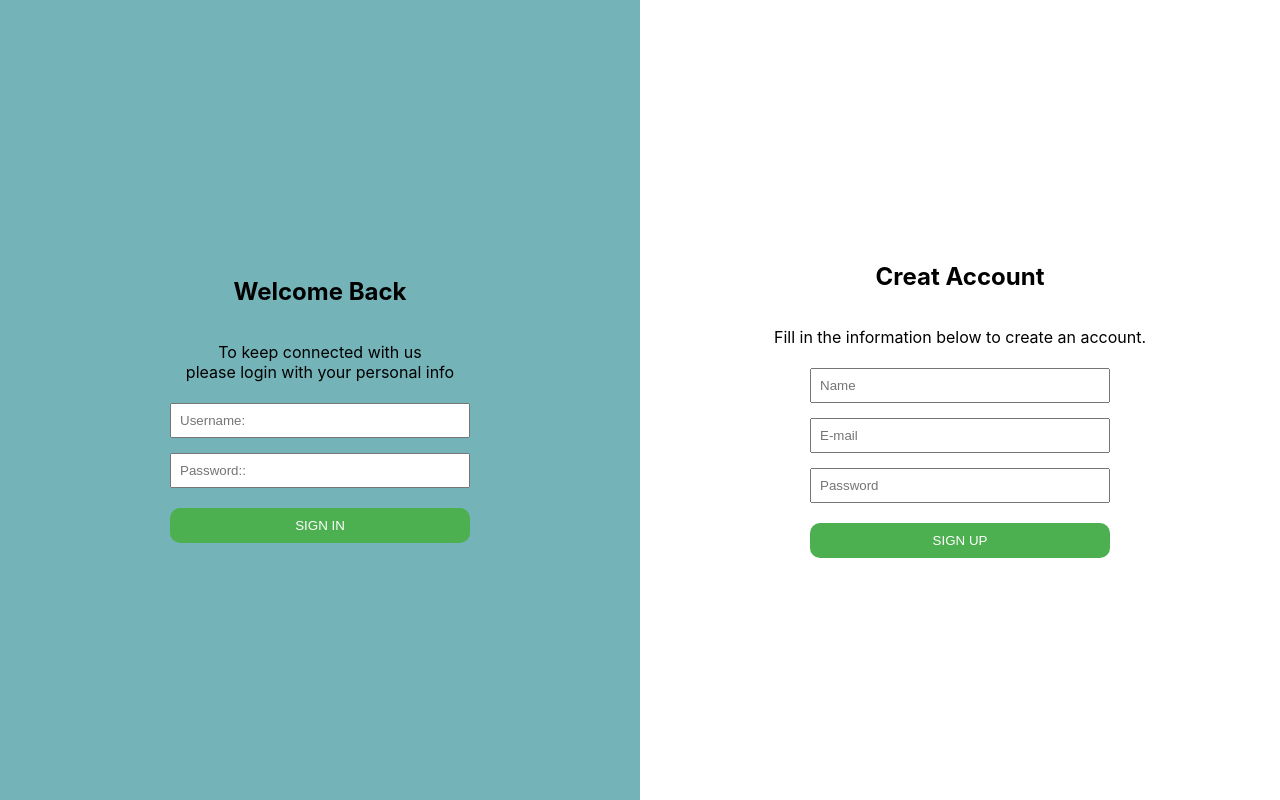
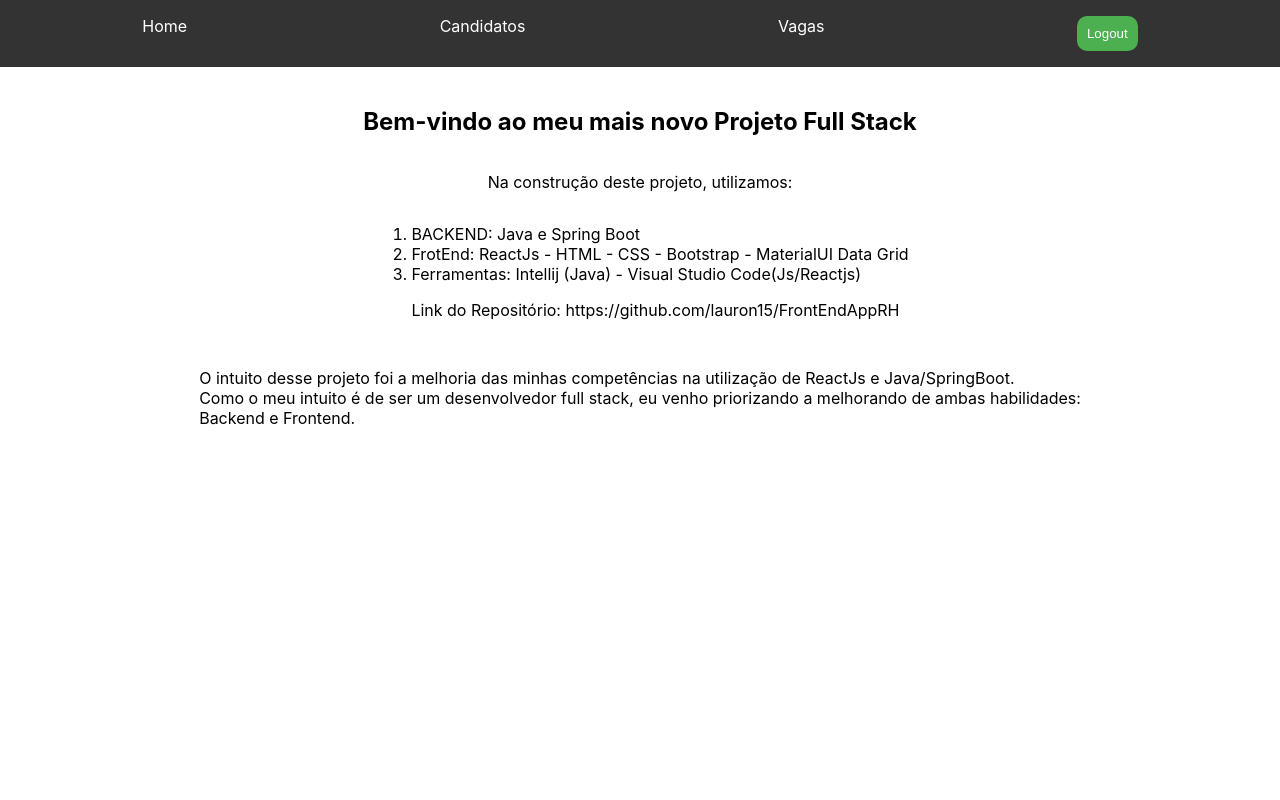
Before and after one commit to lauron15/FrontEndAppRH, a React (Create React App) app: page /home in a window 1280 px wide. Before the commit this address led to /. Built offline with nearby package versions, Linux system fonts and the light colour scheme; sample sign-in values are in the browser's storage.

Commit message:
Data Gride Candidatos

```diff
--- a/src/App.js
+++ b/src/App.js
@@ -4,26 +4,30 @@ import Login from './componentes/Login';
 import Home from './componentes/Home';
 import Navbar from './componentes/Navbar';
 import Vagas from './componentes/Vagas';
+import Candidatos from './componentes/Candidatos';
 
 function App() {
-  const [isAuthenticated, setIsAuthenticated] = useState(false);
-
-  const handleLoginSuccess = () => {
-    setIsAuthenticated(true);
-  };
-
   return (
     <div className="App">
       <Router>
-        {isAuthenticated && <Navbar />}
+        <Navbar />
         <Routes>
-          <Route path="/" element={<Login onLoginSuccess={handleLoginSuccess} />} />
-          <Route path="/vagas" Component={Vagas} />
-          {isAuthenticated ? (
-            <Route path="/home" element={<Home />} />
-          ) : (
-            <Route path="*" element={<Navigate to="/" replace />} />
-          )}
+          {!localStorage.getItem("token") ?
+            <>
+              <Route path="/" element={<Login />} />
+              <Route path="*" element={<Navigate to="/" replace />} />
+            </>
+            : null}
+          {localStorage.getItem("token") ?
+            <>
+              <Route path="/vagas" Component={Vagas} />
+              <Route path="/home" element={<Home />} />
+              <Route path="/candidatos" element={<Candidatos />} />
+            </>
+            : null}
+
+
+
         </Routes>
       </Router>
     </div>
--- a/src/componentes/Home.js
+++ b/src/componentes/Home.js
@@ -2,14 +2,29 @@ import React from "react";
 
 const Home = () => {
     return (
-        <div>
-            <h2>Bem-vindo ao meu Projeto Full Stack</h2>
+        <div style={{
+            flex: 1,
+            display: 'flex',
+            flexDirection: 'column',
+            alignItems: 'center',
+            justifyContent: 'center',
+            backgroundColor: '#ffffff',
+            padding: '20px'
+        }}>
+            <h2>Bem-vindo ao meu mais novo Projeto Full Stack</h2>
             <p>Na construção deste projeto, utilizamos:</p>
             <ol>
-                <li>Java e Spring Boot</li>
-                <li>ReactJs - HTML - CSS - Bootstrap</li>
+                <li>BACKEND: Java e Spring Boot </li>
+                <li>FrotEnd: ReactJs - HTML - CSS - Bootstrap - MaterialUI Data Grid</li>
+                <li>Ferramentas: Intellij (Java) - Visual Studio Code(Js/Reactjs) </li>
+                <p>Link do Repositório: https://github.com/lauron15/FrontEndAppRH</p>
             </ol>
-            <p>Este é o meu Home.</p>
+
+            <p>O intuito desse projeto foi a melhoria das minhas competências na utilização de ReactJs e Java/SpringBoot.
+                <br></br> Como o meu intuito é de ser um desenvolvedor full stack, eu venho priorizando a melhorando de ambas habilidades:
+                <br></br> Backend e Frontend.
+            </p>
+
         </div>
     );
 };
--- a/src/componentes/Login.js
+++ b/src/componentes/Login.js
@@ -1,10 +1,18 @@
-import React, { useState } from 'react';
+import React, { useEffect, useState } from 'react';
 import { useNavigate } from 'react-router-dom';
 
 function Login() {
     const [username, setUsername] = useState('');
+    const [usernameCadastro, setUsernameCadastro] = useState('');
     const [password, setPassword] = useState('');
+    const [passwordCadastro, setPasswordCadastro] = useState('');
+    const [email, setEmail] = useState('');
+    const [emailCadastro, setEmailCadastro] = useState('');
     const [errorMessage, setErrorMessage] = useState('');
+    const [errorMessageCadastro, setErrorMessageCadastro] = useState('');
+
+    const [loading, setLoading] = useState(false);
+
     const navigate = useNavigate();
 
     const handleLogin = async (e) => {
@@ -16,18 +24,21 @@ function Login() {
         }
 
         try {
-            const response = await fetch('http://localhost:8080/usuario', {
+            const response = await fetch('http://localhost:8080/usuario/login', {
                 method: 'POST',
                 headers: {
                     'Content-Type': 'application/json',
                 },
-                body: JSON.stringify({ nome: username, senha: password }),
+                body: JSON.stringify({ nome: username, senha: password, email: email }),
             });
 
 
             if (response.ok) {
-                console.log("Chegou aqui");
-                navigate('/vagas');
+                const data = await response.json(); // Captura os dados JSON da resposta
+                localStorage.setItem("token", data); // Exemplo de uso do token
+                window.alert("Usuário logado com sucesso.");
+                navigate('/home');
+                document.location.reload(); // Atualiza a página, se necessário
             } else {
                 setErrorMessage('Usuário ou senha incorretos!');
             }
@@ -37,9 +48,50 @@ function Login() {
         }
     };
 
-    const redirectCadastro = () => {
-        navigate('/vagas')
-    }
+
+    const handleCadastro = async (e) => {
+        e.preventDefault(); // Evita o comportamento padrão de recarregar a página
+
+        if (!usernameCadastro || !passwordCadastro || !email) {
+            setErrorMessageCadastro('Por favor, preencha os campos corretamente.');
+            return;
+        }
+
+        if (loading == true)
+            window.alert("Carregando.")
+        else
+            try {
+                setLoading(true);
+
+                const response = await fetch('http://localhost:8080/usuario', {
+                    method: 'POST',
+                    headers: {
+                        'Content-Type': 'application/json',
+                    },
+                    body: JSON.stringify({ nome: usernameCadastro, senha: passwordCadastro, email: emailCadastro }),
+                });
+
+
+                if (response.ok) {
+                    console.log(response);
+                    setEmailCadastro("");
+                    setUsernameCadastro("");
+                    setPasswordCadastro("");
+                    setLoading(false);
+                    window.alert("Usuário criado com sucesso!.")
+
+                } else {
+                    setErrorMessageCadastro('Usuário ou senha incorretos!');
+                    setLoading(false);
+                }
+            } catch (error) {
+                console.error('Erro ao tentar logar:', error);
+                setErrorMessage('Erro ao fazer login. Tente novamente.');
+            }
+    };
+
+
+    useEffect(() => { }, [email, usernameCadastro, passwordCadastro])
 
     return (
         <div style={{
@@ -78,6 +130,12 @@ function Login() {
                         required
                     />
 
+                    <input type="email"
+                        placeholder="E-mail"
+                        value={email}
+                        onChange={(e) => setEmail(e.target.value)}
+                        style={{ padding: '8px', marginBottom: '10px', marginTop: '5px' }}
+                        required />
 
 
                     <input
@@ -127,11 +185,8 @@ function Login() {
 
                     <input type="text"
                         placeholder='Name'
-                        style={{ padding: '8px', marginBottom: '10px', marginTop: '5px' }}
-                        required />
-
-                    <input type="email"
-                        placeholder="E-mail"
+                        value={usernameCadastro}
+                        onChange={(e) => setUsernameCadastro(e.target.value)}
                         style={{ padding: '8px', marginBottom: '10px', marginTop: '5px' }}
                         required />
 
@@ -139,12 +194,22 @@ function Login() {
                     <input
                         type="password"
                         placeholder='Password'
+                        value={passwordCadastro}
+                        onChange={(e) => setPasswordCadastro(e.target.value)}
                         style={{ padding: '8px', marginBottom: '20px', marginTop: '5px' }}
                         required
                     />
+
+                    <input type="email"
+                        placeholder="E-mail"
+                        value={emailCadastro}
+                        onChange={(e) => setEmailCadastro(e.target.value)}
+                        style={{ padding: '8px', marginBottom: '10px', marginTop: '5px' }}
+                        required />
                     <button
                         type="button"
-                        onClick={redirectCadastro}
+                        value={passwordCadastro}
+                        onClick={handleCadastro}
                         style={{
                             padding: '10px',
                             backgroundColor: '#4CAF50',
@@ -155,6 +220,8 @@ function Login() {
                     >
                         SIGN UP
                     </button>
+
+                    {errorMessageCadastro && <p style={{ color: 'red' }}>{errorMessageCadastro}</p>}
                 </form>
             </div>
         </div>
--- a/src/componentes/Navbar.js
+++ b/src/componentes/Navbar.js
@@ -1,12 +1,35 @@
-import React from 'react';
+import React, { useEffect, useState } from 'react';
 import { Link } from 'react-router-dom';
 
 const Navbar = () => {
+
+    const deslogar = () => {
+        localStorage.removeItem("token")
+        document.location.reload();
+    }
+
+    if (!localStorage.getItem("token"))
+        return null;
+    else
         return (
             <nav style={{ display: 'flex', justifyContent: 'space-around', padding: '1rem', backgroundColor: '#333', color: '#fff' }}>
                 <Link to="/home" style={{ color: 'white', textDecoration: 'none' }}>Home</Link>
                 <Link to="/candidatos" style={{ color: 'white', textDecoration: 'none' }}>Candidatos</Link>
                 <Link to="/vagas" style={{ color: 'white', textDecoration: 'none' }}>Vagas</Link>
+                <button
+                    type="button"
+                    onClick={deslogar}
+                    style={{
+                        padding: '10px',
+                        backgroundColor: '#4CAF50',
+                        color: 'white',
+                        border: 'none',
+                        borderRadius: '10px',
+                    }}
+                >
+                    Logout
+                </button>
+
             </nav>
         );
 };
--- a/src/componentes/Vagas.js
+++ b/src/componentes/Vagas.js
@@ -2,7 +2,7 @@ function Vagas() {
     return (
         <div>
             <h2>
-                Minhas Vagas
+                Aqui listarei as vagas com o material ui.
             </h2>
         </div>
     )
```
Also changed, not shown: package.json (+7 -2 lines), src/componentes/Candidatos.js (+58 -5 lines), 1 other file (tests, documents, lock files or other folders). Lines whose indentation alone changed are shown as unchanged.
